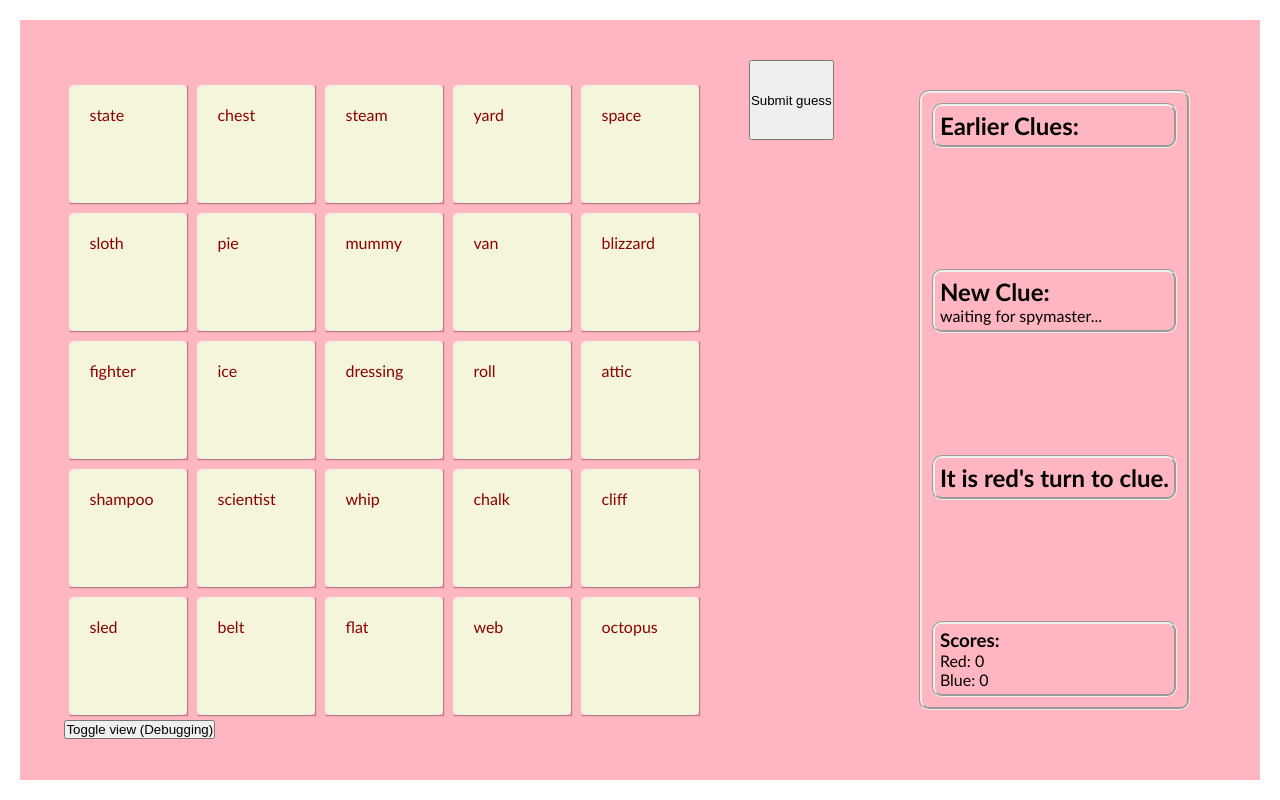
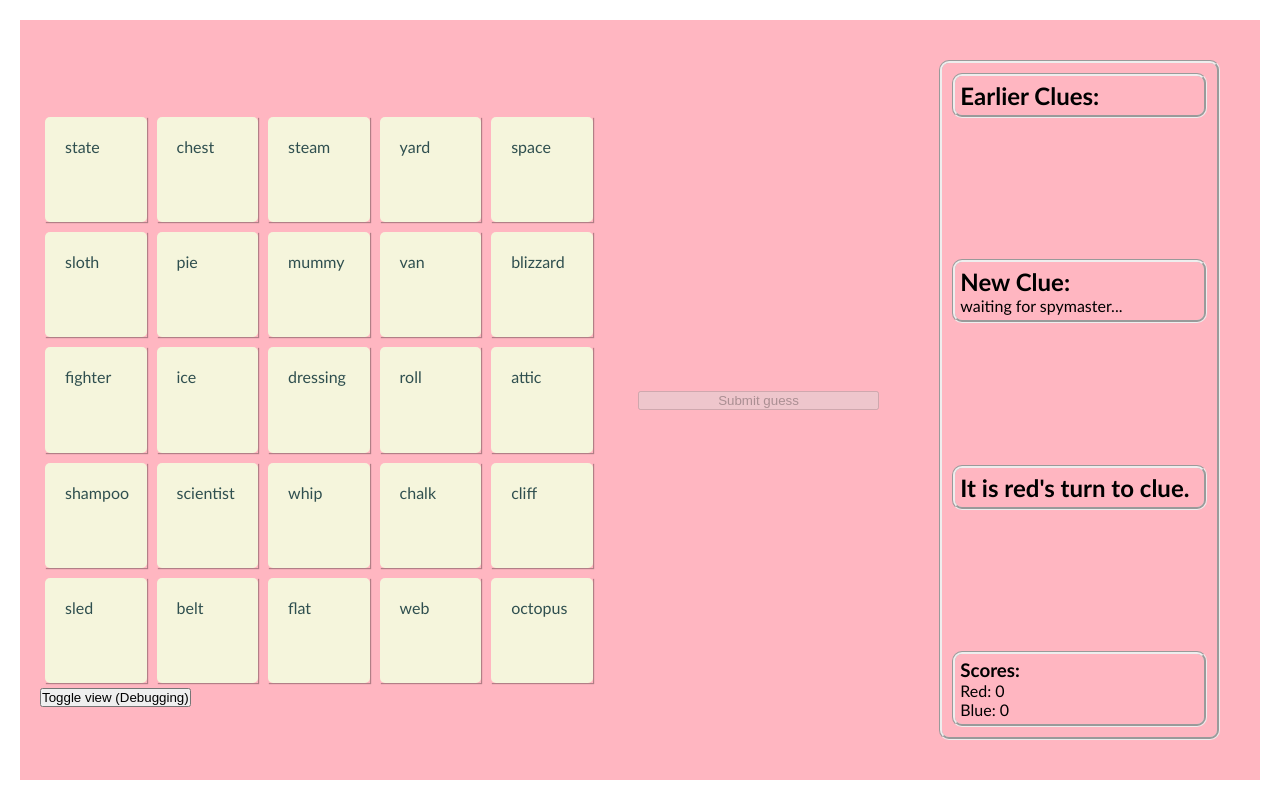
Before and after one commit to mnopqr1/recodenames, a React app in the folder recodenames-app/: page / in a window 1280 px wide. Both pictures are taken after a click on the button "Toggle view (Debugging)". Built offline with nearby package versions, Linux system fonts and the light colour scheme.

Commit message:
some more small css hacking

```diff
--- a/recodenames-app/src/Components/App/App.css
+++ b/recodenames-app/src/Components/App/App.css
@@ -1,16 +1,9 @@
-.clue-red {
-    color:darkred;
-}
-.clue-blue {
-    color:darkblue;
-}
-
 
 
 
 .game-board {
-    width: 640px;
-    height: 640px;
+    width: 50%;
+    height: 80%;
     margin: auto;
     display: flex;
     align-content:space-between;
@@ -18,12 +11,13 @@
 }
 
 
+.controls {
+    border-radius: 10px;
+    padding:20px;
+    margin:20px;
+    width:25%;
 
-.guesser-controls {
-    width: 100px;
-    height: 80px;
-    margin: 20px;
     display: flex;
-    float: right;
-    flex-wrap: wrap;
+    flex-direction: column;
+    justify-content: center;
 }
--- a/recodenames-app/src/Components/Card/Card.css
+++ b/recodenames-app/src/Components/Card/Card.css
@@ -16,7 +16,7 @@
 }
 .unknown-col  {
     background: beige;
-    color: darkred;
+    color:darkslategray;
 }
 
 .unknown-col-sel {
--- a/recodenames-app/src/Components/GameInfo/GameInfo.css
+++ b/recodenames-app/src/Components/GameInfo/GameInfo.css
@@ -1,8 +1,9 @@
 
 .game-info {
+    width: 25%;
     border-radius: 10px;
-    padding:10px;
-    margin:50px;
+    padding: 10px;
+    margin: 20px;
     border-style: groove;
     display: flex;
     flex-direction: column;
@@ -11,7 +12,16 @@
 }
 
 .game-info > div {
-    border-style:groove;
+    border-style: groove;
     border-radius: 10px;
     padding: 5px;
 }
+
+.clue-red {
+    color:darkred;
+    font-size:20px;
+}
+.clue-blue {
+    color:darkblue;
+    font-size:20px;
+}
--- a/recodenames-app/src/Components/GuesserView/GuesserView.js
+++ b/recodenames-app/src/Components/GuesserView/GuesserView.js
@@ -27,9 +27,9 @@ class GuesserView extends React.Component {
                 />})}
             <button onClick={this.props.toggleView}>Toggle view (Debugging)</button>
             </section>
-            <section className="guesser-controls">
-            <button onClick={this.handleSubmit}>Submit guess</button>
-            </section>
+            <div className="controls">
+                <button onClick={this.handleSubmit} disabled={this.props.phase === "clue"}>Submit guess</button>
+            </div>
             <GameInfo
                 turn={this.props.turn}
                 clues={this.props.clues}
--- a/recodenames-app/src/Components/MasterView/MasterView.css
+++ b/recodenames-app/src/Components/MasterView/MasterView.css
@@ -19,6 +19,8 @@
 }
 
 .clue-input {
-    width: 100px;
-    font-size: 16px;
+    width: 100%;
+    height: auto;
+    padding: 10px;
+    font-size: 20px;
 }
--- a/recodenames-app/src/Components/MasterView/MasterView.js
+++ b/recodenames-app/src/Components/MasterView/MasterView.js
@@ -27,7 +27,7 @@ class MasterView extends React.Component {
                 <button onClick={this.props.toggleView}>Toggle view (Debugging)</button>
                 </section>
 
-                <section className="master-controls">
+                <div className="controls">
                 <input className="clue-input"
                     onKeyPress={this.handleKeyPress}
                     onChange={this.handleChange}
@@ -37,8 +37,8 @@ class MasterView extends React.Component {
                     disabled={this.props.phase === "guess"}
                 >
                 </input>
-                <button onClick={this.handleSubmit}>Submit clue</button>
-                </section>
+                <button onClick={this.handleSubmit} disabled={this.props.phase==="guess"}>Submit clue</button>
+                </div>
 
 
             <GameInfo
@@ -67,7 +67,7 @@ class MasterView extends React.Component {
     handleSubmit = (event) => {
         this.props.submitClue(this.state.clue);
         this.setState( {
-            clue: ""
+            clue: "waiting for guess..."
         })
     }
 }
```
Also changed, not shown: recodenames-app/src/Components/GuesserView/GuesserView.css (line endings or trailing spaces).
